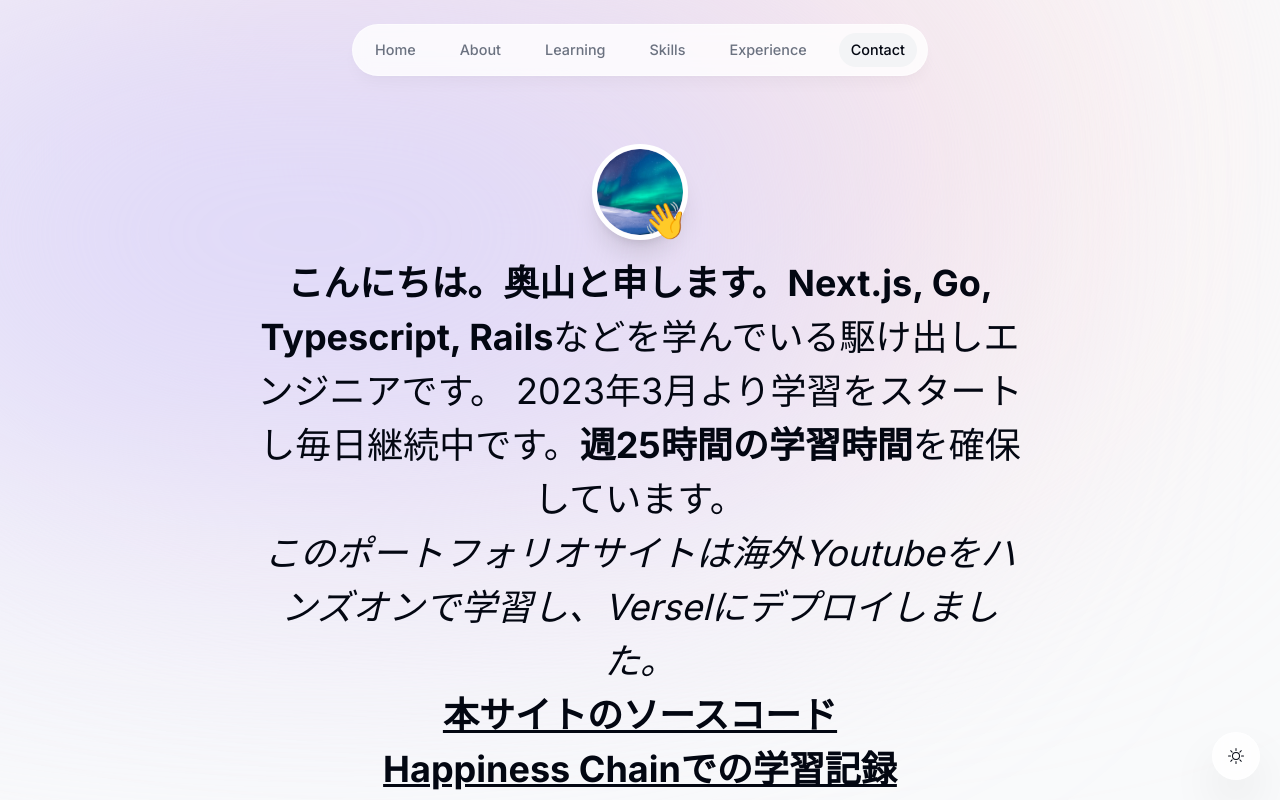
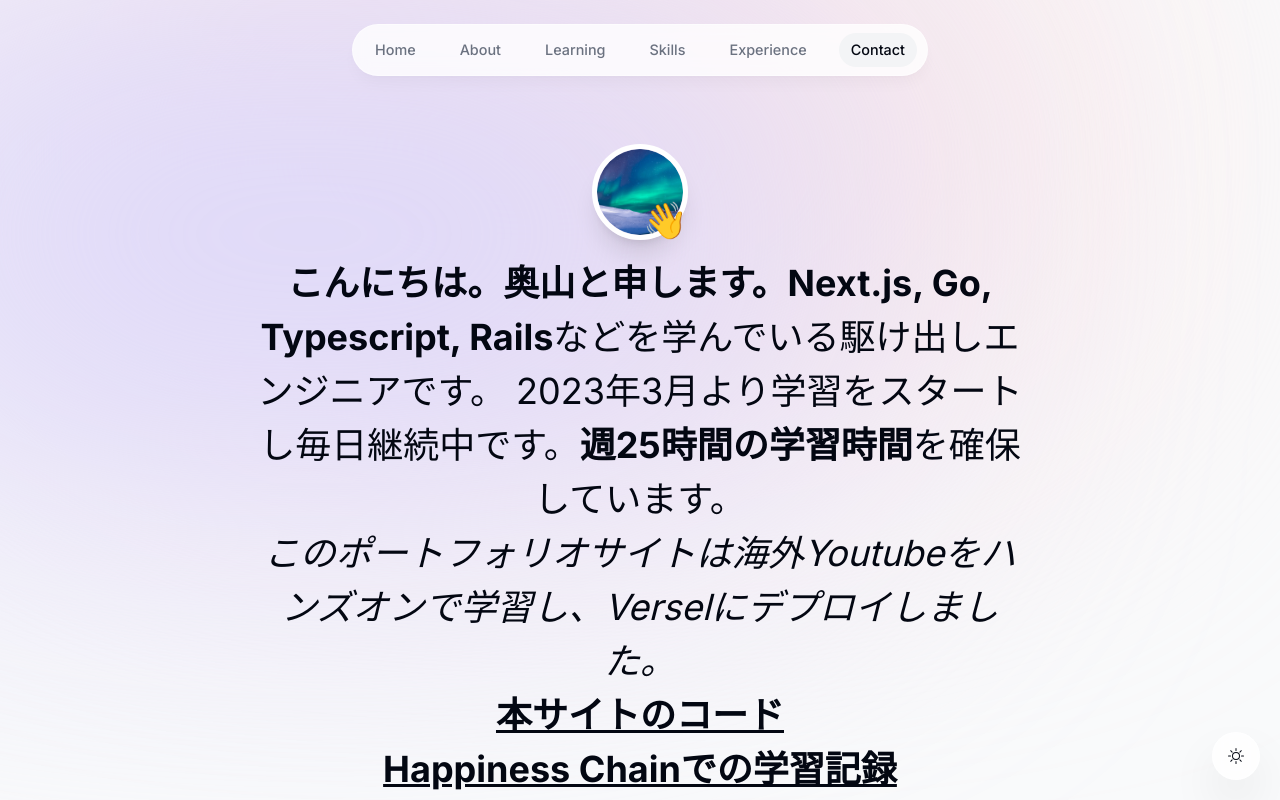
Before and after one commit to okuyama-code/portfolio-website, a Next.js app: page / in a window 1280 px wide. Shown: the top 800 px of the page. Built offline with nearby package versions, Linux system fonts and the light colour scheme; no server answers.

Commit message:
introのレイアウト修正

```diff
--- a/components/intro.tsx
+++ b/components/intro.tsx
@@ -70,7 +70,7 @@ export default function Intro() {
         <span className='italic'>このポートフォリオサイトは海外Youtubeをハンズオンで学習し、Verselにデプロイしました。<br></br>
         </span>
         <a className='text-4xl font-bold  underline transition-colors hover:text-blue-400
-        ' href="https://github.com/okuyama-code/portfolio-website" target='_blank'>本サイトのソースコード</a><br></br>
+        ' href="https://github.com/okuyama-code/portfolio-website" target='_blank'>本サイトのコード</a><br></br>
         <a className='text-4xl font-bold underline  transition-colors hover:text-blue-400
         ' href="https://github.com/okuyama-code/daily_report/tree/main/2023/08" target='_blank'>Happiness Chainでの学習記録</a>
       </motion.h1>
```
